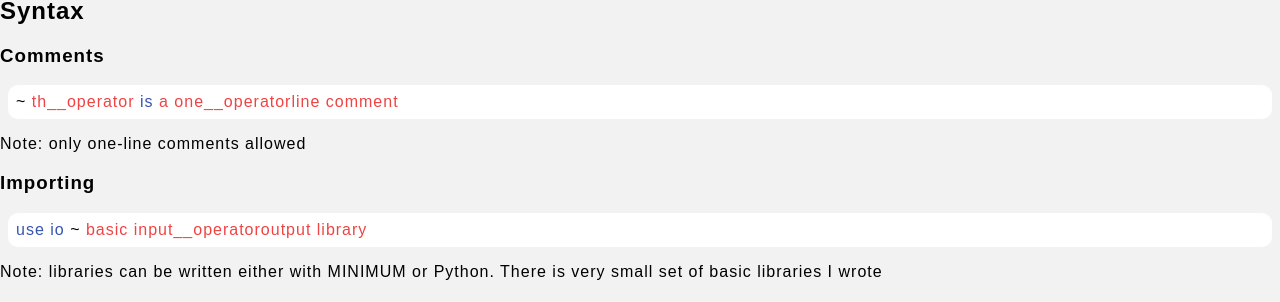
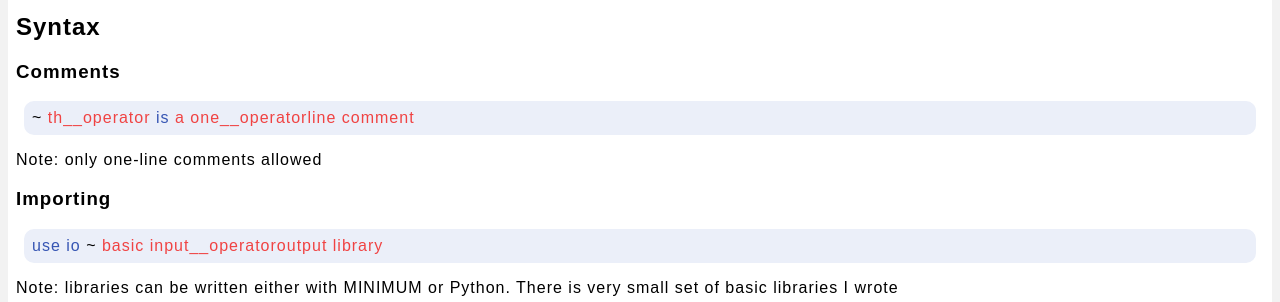
Before and after one commit to KalenskyyAlex/omni-com, a React (Create React App) app in the folder frontend/: page /guidelines in a window 1280 px wide. Shown: the part 403-705 px from the top of the page. Built offline with nearby package versions, Linux system fonts and the light colour scheme; a web font is replaced by a local one.

Commit message:
better guidelines

```diff
--- a/frontend/src/Guidelines/Guidelines.css
+++ b/frontend/src/Guidelines/Guidelines.css
@@ -1,3 +1,11 @@
+.guidelines-container {
+    border-radius: 10px;
+    background-color: var(--code-background);
+    margin: 8px;
+    padding: 8px;
+    color: var(--guidelines-text)
+}
+
 .code-panel-guidelines {
     margin: 8px;
     border-radius: 10px;
@@ -6,7 +14,7 @@
     padding: 8px;
     max-width: 100%;
     overflow: hidden;
-    background-color: var(--code-background);
+    background-color: var(--guidelines-code-background);
 }
 
 .code-inline {
--- a/frontend/src/Guidelines/Guidelines.tsx
+++ b/frontend/src/Guidelines/Guidelines.tsx
@@ -54,7 +54,7 @@ function Guidelines() {
 
     return <div>
         <Navbar/>
-        <div>
+        <div className="guidelines-container">
             <h2>Intro</h2>
             <p>Interpreter(and language therefore) supports</p>
             <ul>
--- a/frontend/src/index.css
+++ b/frontend/src/index.css
@@ -84,6 +84,9 @@ button {
 
     --examples-background: #1A2B59;
     --examples-scrollbar: #3655B3;
+
+    --guidelines-code-background: #31303C;
+    --guidelines-text: #E0E6F9;
 }
 
 [theme="light"] {
@@ -105,6 +108,9 @@ button {
 
     --examples-background: #E0E6F9;
     --examples-scrollbar: #A6BCFF;
+
+    --guidelines-code-background: #EBEFF9;
+    --guidelines-text: black;
 }
 
 body {
```
